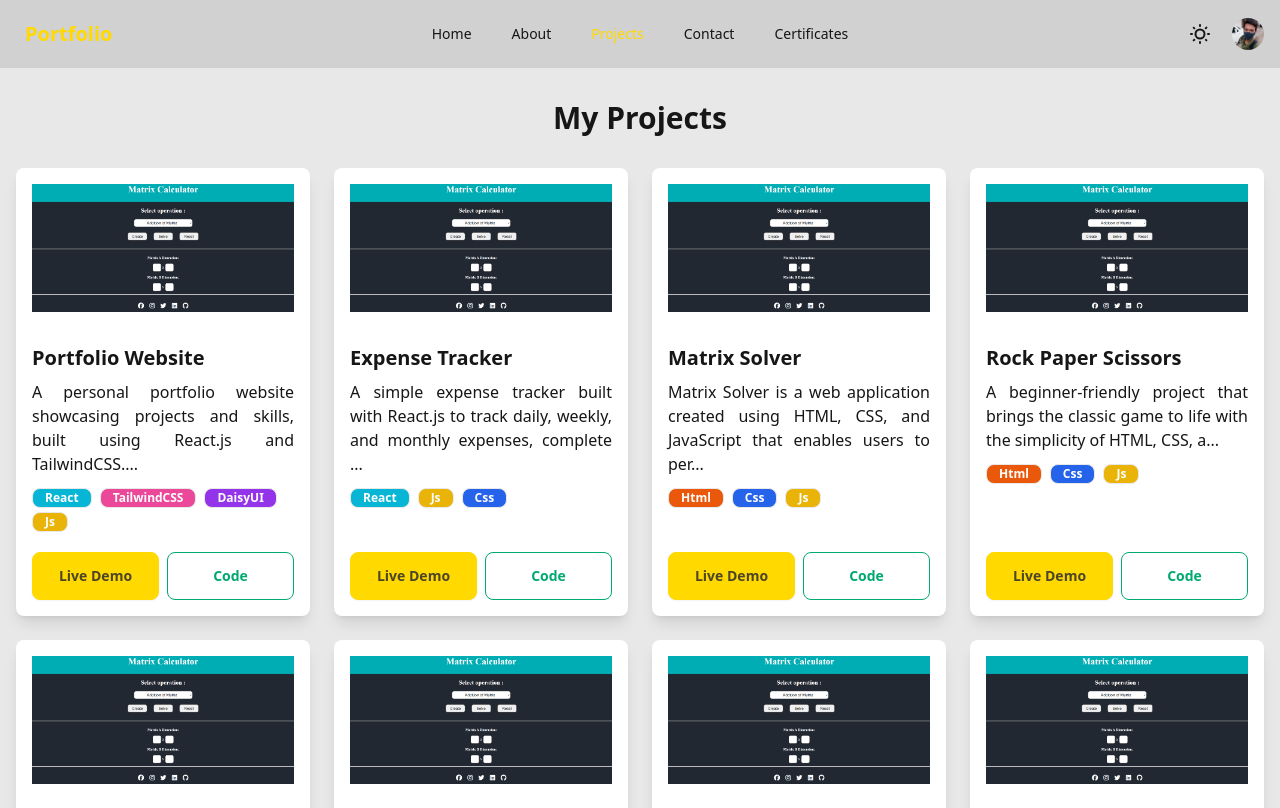
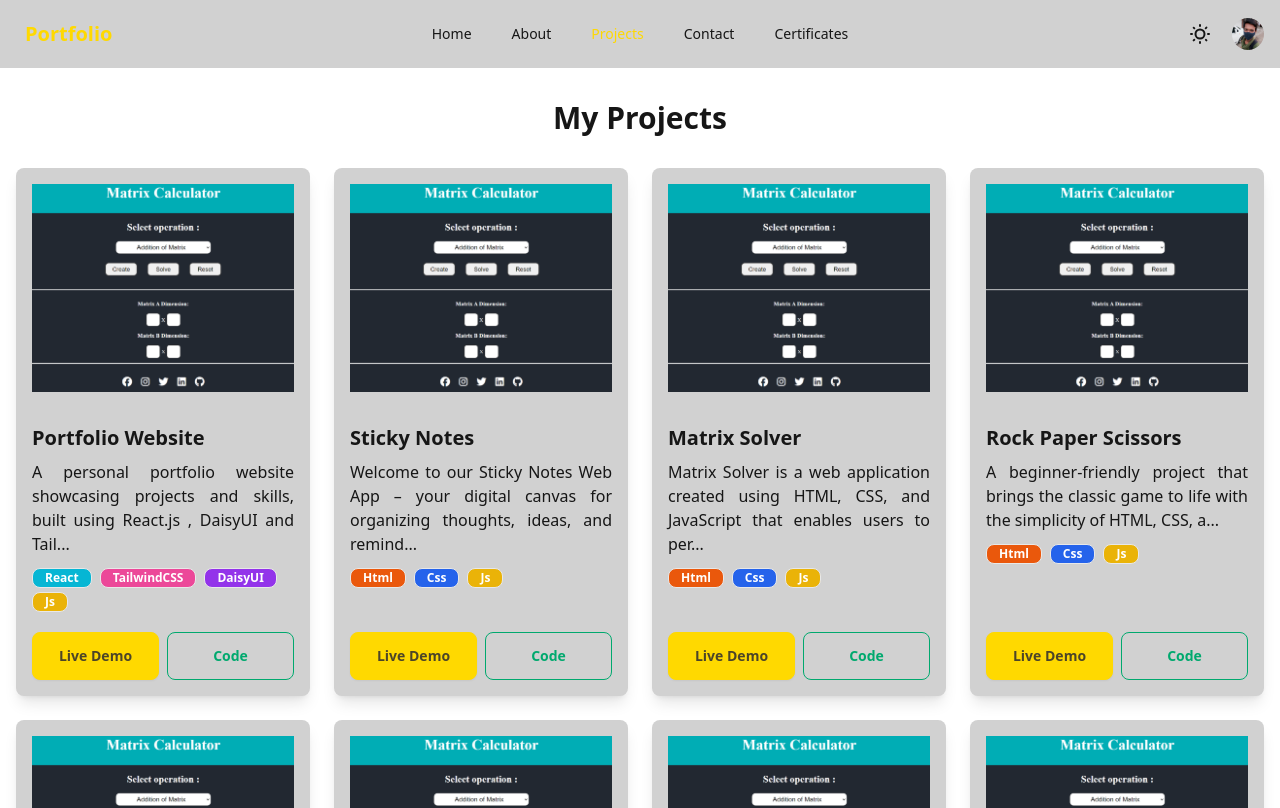
Before and after one commit to devmulkalwar/portfolio, a React (Vite) app: page /projects in a window 1280 px wide. Shown: the top 808 px of the page. Built offline with nearby package versions, Linux system fonts and the light colour scheme.

Commit message:
project card updated

```diff
--- a/src/Components/ProjectCard.jsx
+++ b/src/Components/ProjectCard.jsx
@@ -28,8 +28,8 @@ const ProjectCard = ({
       : description;
 
   return (
-    <div className="bg-base-100 rounded-lg shadow-lg overflow-hidden w-full h-full max-w-xs mx-auto flex flex-col transition-transform transform hover:scale-105 hover:shadow-2xl">
-      <img src={image} alt={title} className="w-full h-40 p-4 object-cover " />
+    <div className="bg-base-300 rounded-lg shadow-lg overflow-hidden w-full h-full max-w-xs mx-auto flex flex-col transition-transform transform hover:scale-105 hover:shadow-2xl">
+      <img src={image} alt={title} className="w-full h-60 p-4 object-cover " />
       <div className="p-4 flex-grow">
         <h3 className="font-bold text-left text-xl mb-2 ">{title}</h3>
         <p className=" text-justify mb-3">{truncatedDescription}</p>
--- a/src/Components/SkillCarousel.jsx
+++ b/src/Components/SkillCarousel.jsx
@@ -3,7 +3,7 @@ import { skills } from '../data/skills';
 
 const SkillCarousel = () => {
   return (
-    <div className="carousel carousel-center bg-neutral rounded-box max-w-full space-x-4 mx-4 py-6">
+    <div className="carousel carousel-center bg-neutral rounded-box max-w-full space-x-4 mx-4 py-4 px-4">
       {skills.map((skill, index) => (
         <div className="carousel-item transition-transform transform hover:scale-105" key={index}>
           <div className={`flex flex-col items-center ${skill.bgColor} text-white p-4 rounded-lg shadow-lg w-40`}>
--- a/src/Pages/Contact.jsx
+++ b/src/Pages/Contact.jsx
@@ -44,7 +44,6 @@ const Contact = () => {
         () => {
           const successMessage = "Your message has been sent successfully.";
           handleToast(successMessage, "success");
-          // Reset form fields
           setFormData({
             firstName: "",
             lastName: "",
@@ -55,7 +54,6 @@ const Contact = () => {
         (error) => {
           const errorMessage = error?.text || "Error sending message";
           handleToast(errorMessage, "error");
-          // Optional: Reset form fields even on error
           setFormData({
             firstName: "",
             lastName: "",
@@ -73,9 +71,9 @@ const Contact = () => {
           Contact
         </h1>
         <form ref={form} onSubmit={handleSubmit} className="space-y-6">
-          <div className="flex flex-col md:flex-row md:gap-4 mb-4">
+          <div className="flex flex-col lg:flex-row lg:gap-4 lg:mb-4">
             {/* First Name */}
-            <div className="form-control w-full mb-4 md:mb-0">
+            <div className="form-control w-full mb-4 lg:mb-0">
               <label className="label">
                 <span className="label-text">First Name</span>
               </label>
@@ -91,7 +89,7 @@ const Contact = () => {
             </div>
 
             {/* Last Name */}
-            <div className="form-control w-full">
+            <div className="form-control ">
               <label className="label">
                 <span className="label-text">Last Name</span>
               </label>
@@ -135,7 +133,7 @@ const Contact = () => {
               required
               className="textarea textarea-bordered resize-none focus:outline-none focus:ring-2 focus:ring-primary focus:border-transparent"
               placeholder="Your Message"
-              rows="3" // Fixed height
+              rows="3"
             />
           </div>
 
--- a/src/Pages/Projects.jsx
+++ b/src/Pages/Projects.jsx
@@ -4,7 +4,7 @@ import ProjectCard from '../Components/ProjectCard';
 
 const Projects = () => {
   return (
-    <div className="container mx-auto my-auto px-4 py-8 bg-base-200">
+    <div className="container mx-auto my-auto px-4 py-8 ">
       <h1 className="text-3xl font-bold text-center mb-8">My Projects</h1>
       <div className="grid grid-cols-1 sm:grid-cols-2 md:grid-cols-3 lg:grid-cols-4 gap-6">
         {projects.map((project, index) => (
--- a/src/data/projects.js
+++ b/src/data/projects.js
@@ -4,20 +4,20 @@ export const projects = [
   {
     title: "Portfolio Website",
     description:
-      "A personal portfolio website showcasing projects and skills, built using React.js and TailwindCSS.",
+      "A personal portfolio website showcasing projects and skills, built using React.js , DaisyUI and TailwindCSS.",
     image: matrixImg,
-    liveLink: "https://portfolio-website-example.com",
-    repoLink: "https://github.com/example/portfolio-website",
+    liveLink: "https://dev-mulkalwar-portfolio.netlify.app/",
+    repoLink: "https://github.com/devmulkalwar/portfolio",
     tags: ["React", "TailwindCSS", "DaisyUI", "Js"],
   },
   {
-    title: "Expense Tracker",
+    title: "Sticky Notes",
     description:
-      "A simple expense tracker built with React.js to track daily, weekly, and monthly expenses, complete with chart visualization.",
+      "Welcome to our Sticky Notes Web App – your digital canvas for organizing thoughts, ideas, and reminders in a simple and intuitive way. ",
     image: matrixImg,
-    liveLink: "https://expense-tracker-example.com",
-    repoLink: "https://github.com/example/expense-tracker",
-    tags: ["React", "Js", "Css"],
+    liveLink: "https://devmulkalwar.github.io/stickynotes/",
+    repoLink: "https://github.com/devmulkalwar/stickynotes",
+    tags: ["Html", "Css", "Js"],
   },
   {
     title: "Matrix Solver",
```
